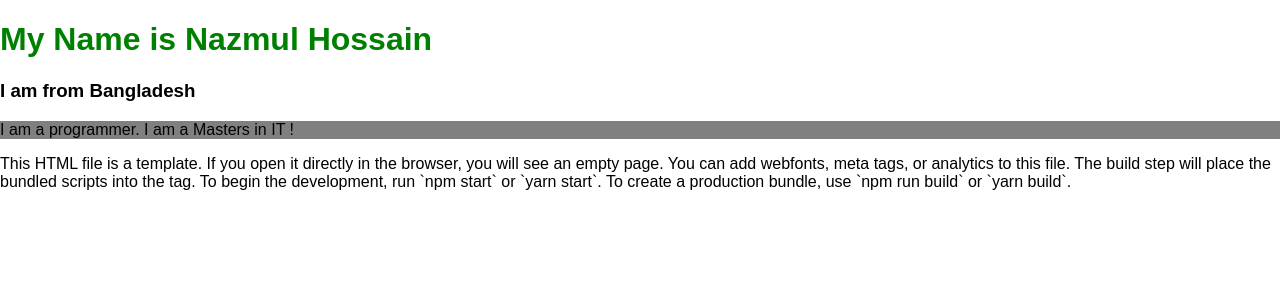
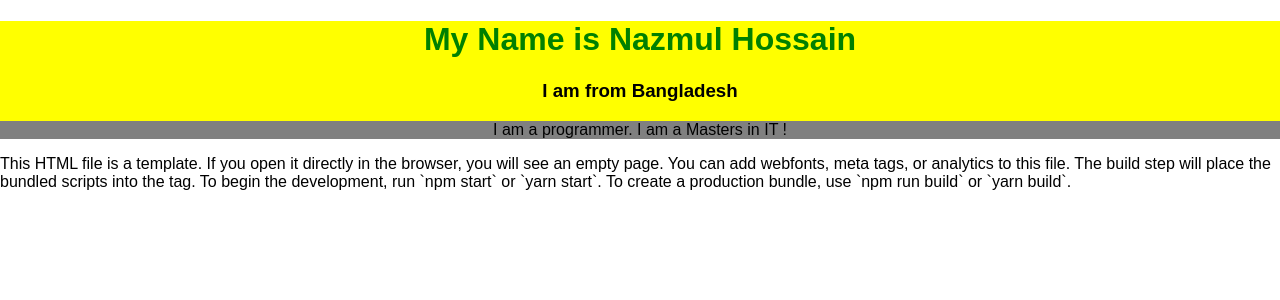
Before and after one commit to nazmuljuit/first-react-app, a React (Create React App) app: page / in a window 1280 px wide. Shown: the top 300 px of the page. Built offline with nearby package versions, Linux system fonts and the light colour scheme.

Commit message:
import external css

```diff
--- /dev/null
+++ b/src/assets/css/style.css
@@ -0,0 +1,3 @@
+.name{
+	background: yellow;
+	text-align: center;}
--- a/src/index.js
+++ b/src/index.js
@@ -2,6 +2,7 @@ import React from 'react';
 import ReactDOM from 'react-dom';
 import './index.css';
 import App from './App';
+import './assets/css/style.css';
 import registerServiceWorker from './registerServiceWorker';
 
 
@@ -23,7 +24,7 @@ class Hello extends React.Component {
 
         return(
 
-            <div>
+            <div className="name">
 
                 <h1 style={{color:"green"}}>{indentity.name}</h1>
                 <h3>{indentity.address}</h3>
```
